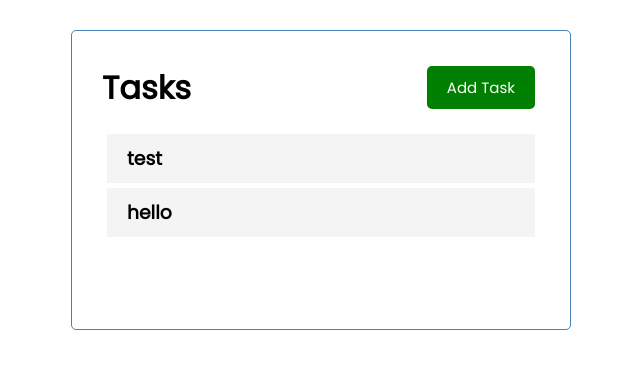
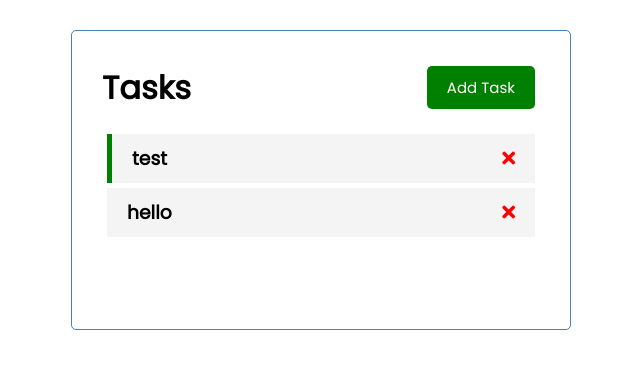
Before and after one commit to LeNPaul/paradone, a Vue app in the folder todo-app/: page / in a window 1280 px wide. Shown: the top 368 px of the page, without its empty margins (319-959 px from the left). Built offline with nearby package versions, Linux system fonts and the light colour scheme.

Commit message:
#36 Add ability to delete task and mark reminder

```diff
--- a/todo-app/public/index.html
+++ b/todo-app/public/index.html
@@ -4,6 +4,10 @@
     <meta charset="utf-8">
     <meta http-equiv="X-UA-Compatible" content="IE=edge">
     <meta name="viewport" content="width=device-width,initial-scale=1.0">
+    <link
+      rel="stylesheet"
+      href="https://cdnjs.cloudflare.com/ajax/libs/font-awesome/5.15.2/css/all.min.css"
+    />
     <link rel="icon" href="<%= BASE_URL %>favicon.ico">
     <title><%= htmlWebpackPlugin.options.title %></title>
   </head>
--- a/todo-app/src/App.vue
+++ b/todo-app/src/App.vue
@@ -1,7 +1,7 @@
 <template>
   <div class="container">
     <Header title="Tasks"/>
-    <Tasks :tasks="tasks"/>
+    <Tasks @toggle-reminder="toggleReminder" @delete-task="deleteTask" :tasks="tasks"/>
   </div>
 </template>
 
@@ -20,15 +20,25 @@ export default {
       tasks: []
     }
   },
+  methods: {
+    deleteTask(id) {
+      this.tasks = this.tasks.filter((task) => task.id !== id)
+    },
+    toggleReminder(id) {
+      this.tasks = this.tasks.map((task) => task.id == id ? {...task, reminder: !task.reminder} : task)
+    }
+  },
   created() {
     this.tasks = [
       {
         id: 1,
-        text: 'test'
+        text: 'test',
+        reminder: true
       },
       {
         id: 2,
-        text: 'hello'
+        text: 'hello',
+        reminder: false
       }
     ]
   }
--- a/todo-app/src/components/Task.vue
+++ b/todo-app/src/components/Task.vue
@@ -1,6 +1,9 @@
 <template>
-  <div class="task">
-    <h3>{{ task.text }}</h3>
+  <div @dblclick="$emit('toggle-reminder', task.id)" :class="[task.reminder ? 'reminder' : '', 'task']">
+    <h3>
+      {{ task.text }}
+      <i @click="$emit('delete-task', task.id)" class="fas fa-times"></i>
+    </h3>
   </div>
 </template>
 
--- a/todo-app/src/components/Tasks.vue
+++ b/todo-app/src/components/Tasks.vue
@@ -1,6 +1,6 @@
 <template>
   <div :key="task.id" v-for="task in tasks">
-    <Task :task="task"/>
+    <Task @toggle-reminder="$emit('toggle-reminder', task.id)" @delete-task="$emit('delete-task', task.id)" :task="task"/>
   </div>
 </template>
 
@@ -13,7 +13,8 @@ export default {
     tasks: Array
   },
   components: {
-    Task
-  }
+    Task,
+  },
+  emits: ['delete-task', 'toggle-reminder'],
 }
 </script>
```
